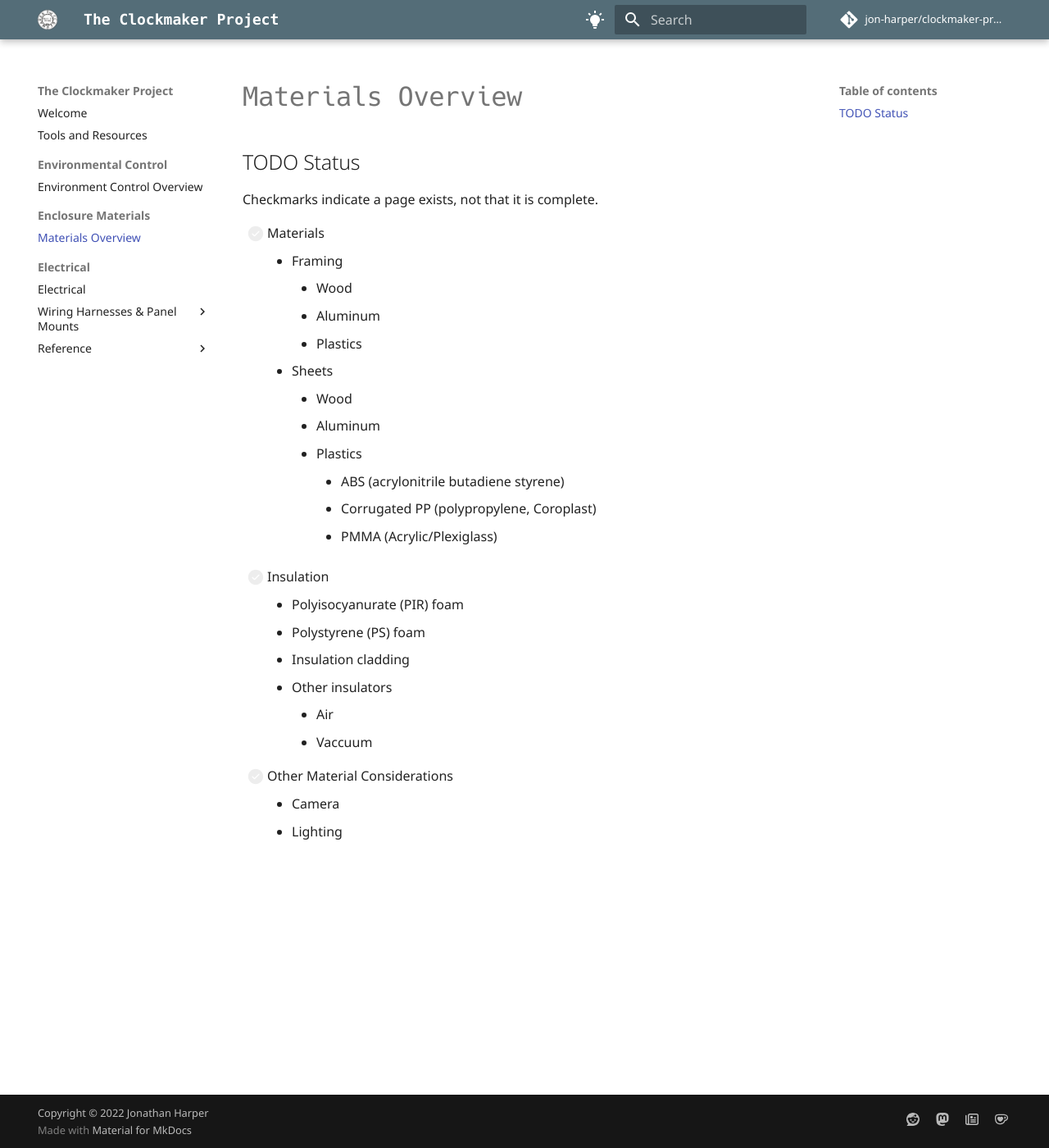
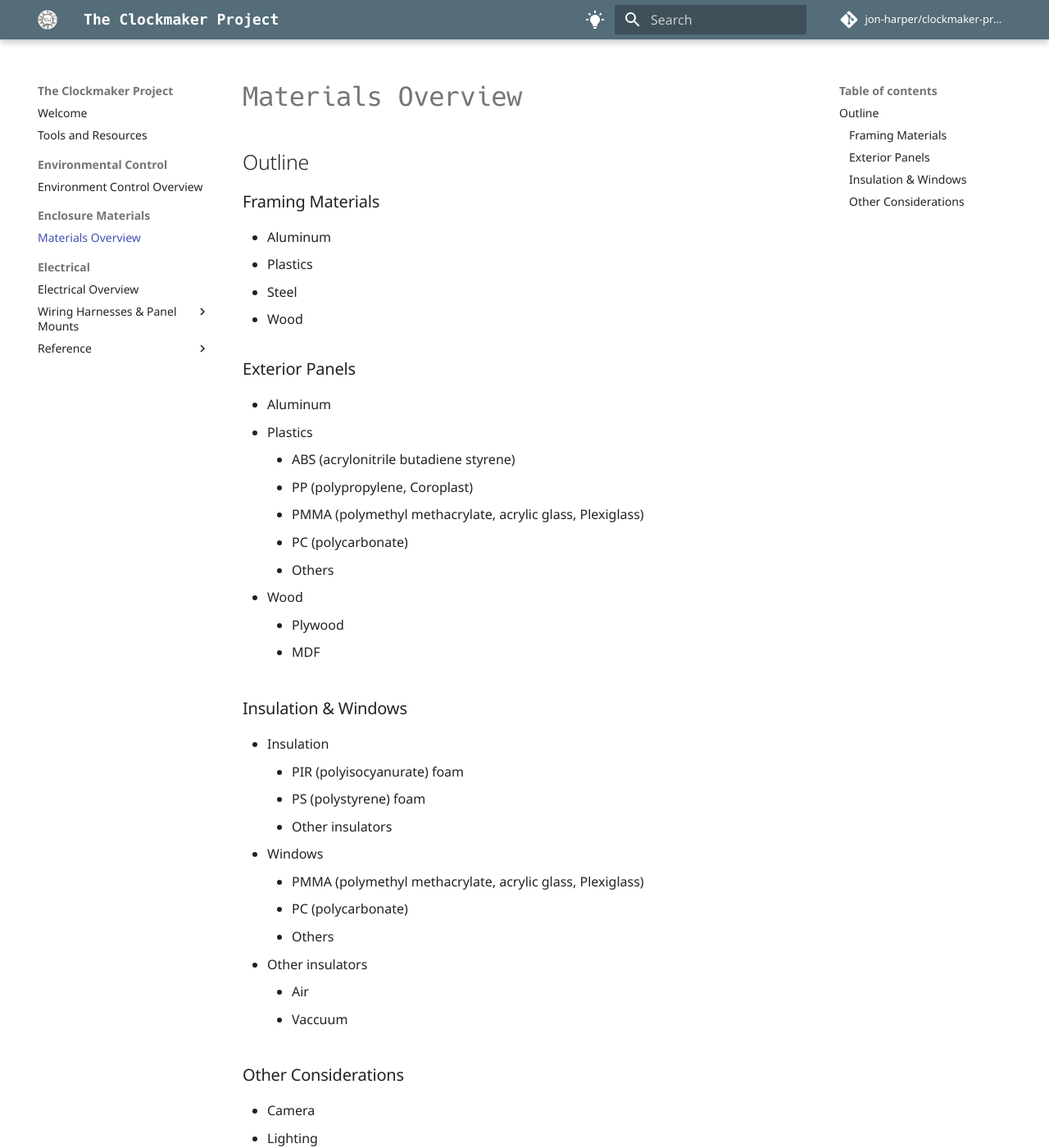
Before and after one commit to jon-harper/clockmaker-project, an MkDocs documentation site: the page built from docs/materials/index.md, in a window 1280 px wide and 1400 px high. Shown: the whole window at 82% size. Built offline with MkDocs 1.6.1 and Material for MkDocs 9.7.7, drawn with Linux system fonts in a browser that asks for light colours; comment, search, counter and statistics services are not loaded.

Commit message:
styling and edits

```diff
--- a/docs/assets/stylesheets/extra.css
+++ b/docs/assets/stylesheets/extra.css
@@ -87,6 +87,10 @@
     color: var(--md-typeset-a-color);
 }
 
+.nt-card .nt-card-title {
+    font-family: var(--md-code-font);
+}
+
 .nt-card:hover {
     border-color: var(--md-accent-fg-color);
     background-color: var(--md-accent-bg-color--light);
--- a/docs/materials/index.md
+++ b/docs/materials/index.md
@@ -5,29 +5,42 @@
 date: 2022-12-02
 ---
 
-## TODO Status
+## Outline
 
-Checkmarks indicate a page exists, not that it is complete.
+### Framing Materials
 
-- [ ] Materials
-    - Framing
-        - Wood
-        - Aluminum
-        - Plastics
-    - Sheets
-        - Wood
-        - Aluminum
-        - Plastics
-            - ABS (acrylonitrile butadiene styrene)
-            - Corrugated PP (polypropylene, Coroplast)
-            - PMMA (Acrylic/Plexiglass)
-- [ ] Insulation
-    - Polyisocyanurate (PIR) foam
-    - Polystyrene (PS) foam
-    - Insulation cladding
+- Aluminum
+- Plastics
+- Steel
+- Wood
+
+### Exterior Panels
+
+- Aluminum
+- Plastics
+    - ABS (acrylonitrile butadiene styrene)
+    - PP (polypropylene, Coroplast)
+    - PMMA (polymethyl methacrylate, acrylic glass, Plexiglass)
+    - PC (polycarbonate)
+    - Others
+- Wood
+    - Plywood
+    - MDF
+###  Insulation & Windows
+
+- Insulation
+    - PIR (polyisocyanurate) foam
+    - PS (polystyrene) foam
     - Other insulators
-        - Air
-        - Vaccuum
-- [ ] Other Material Considerations
-    - Camera
-    - Lighting
+- Windows
+    - PMMA (polymethyl methacrylate, acrylic glass, Plexiglass)
+    - PC (polycarbonate)
+    - Others
+- Other insulators
+    - Air
+    - Vaccuum
+
+### Other Considerations
+
+- Camera
+- Lighting
```
Also changed, not shown: docs/wiring/connectors.md (+2 -2 lines), docs/wiring/index.md (+6 -3 lines), docs/img/lightning-bolt.png (added).
